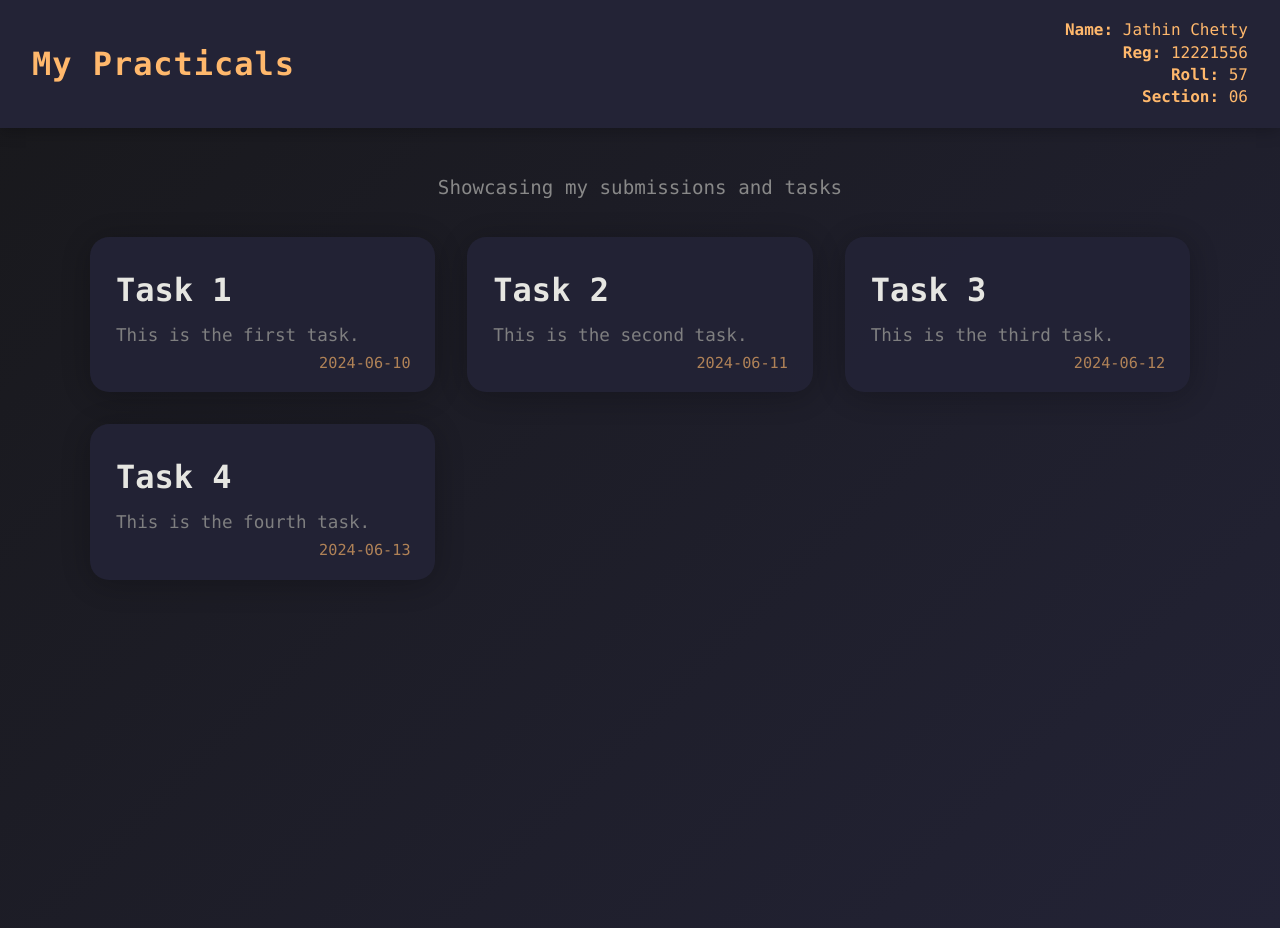
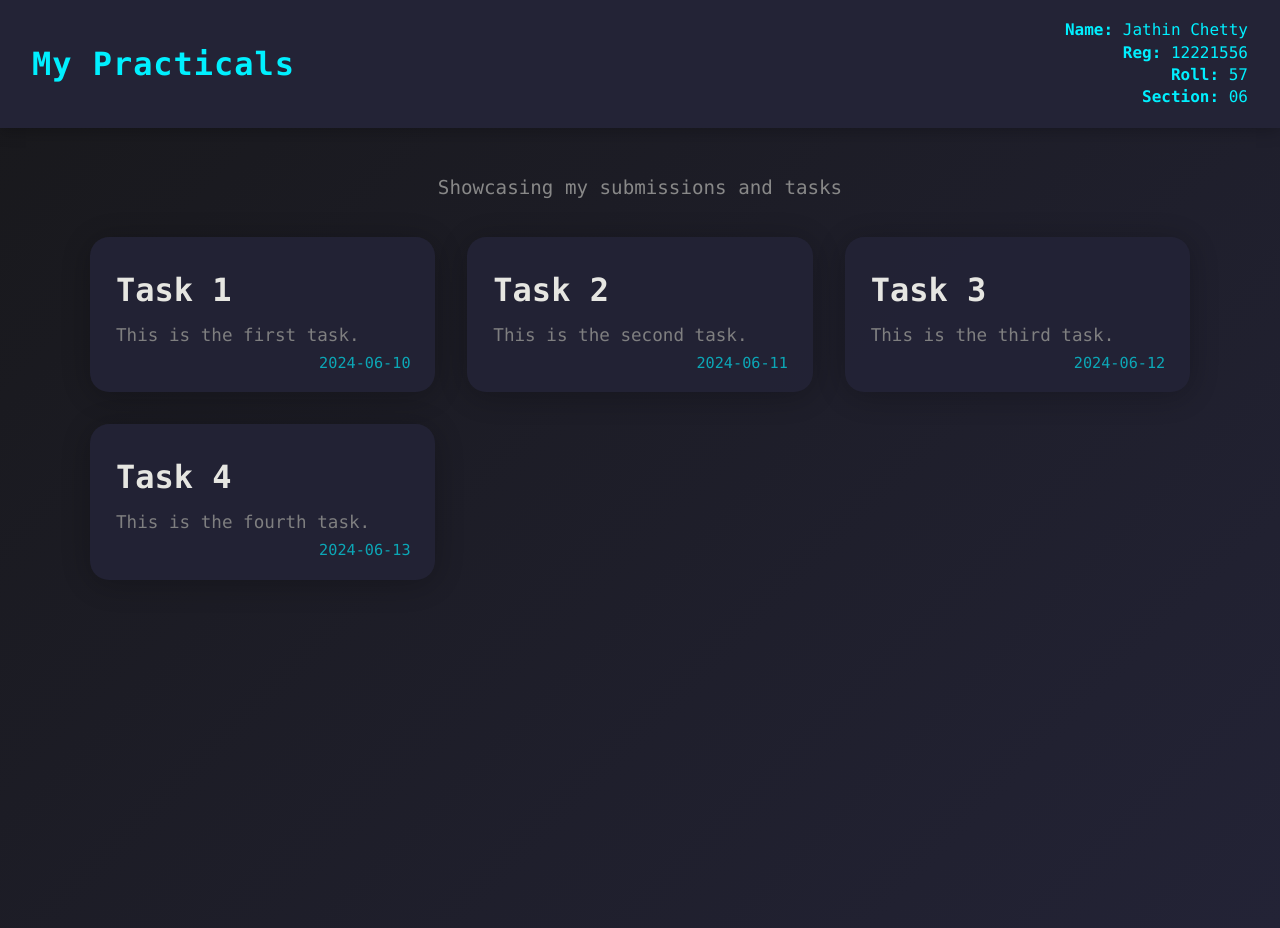
Before and after one commit to Jathin-Chetty/Mytasks, a Next.js app: page / in a window 1280 px wide. Built offline with nearby package versions, Linux system fonts and the light colour scheme.

Commit message:
Change accent color to neon bluish cyberpunk shade

```diff
--- a/src/app/globals.css
+++ b/src/app/globals.css
@@ -1,6 +1,6 @@
 :root {
   --retro-bg: #18181b;
-  --retro-accent: #ffb86c;
+  --retro-accent: #00f0ff;
   --retro-card: #232336;
   --retro-text: #f8f8f2;
   --retro-muted: #888;
```
